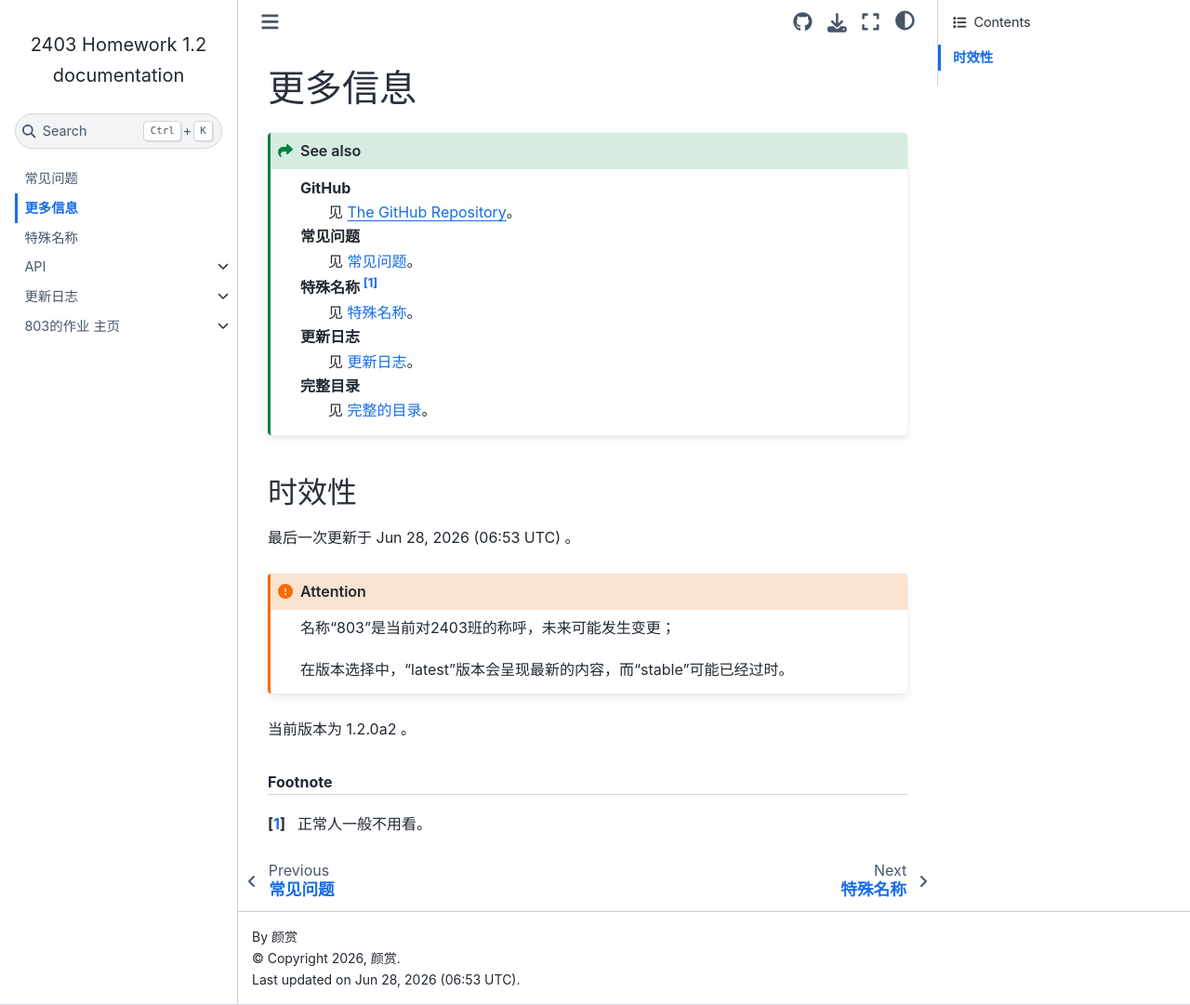
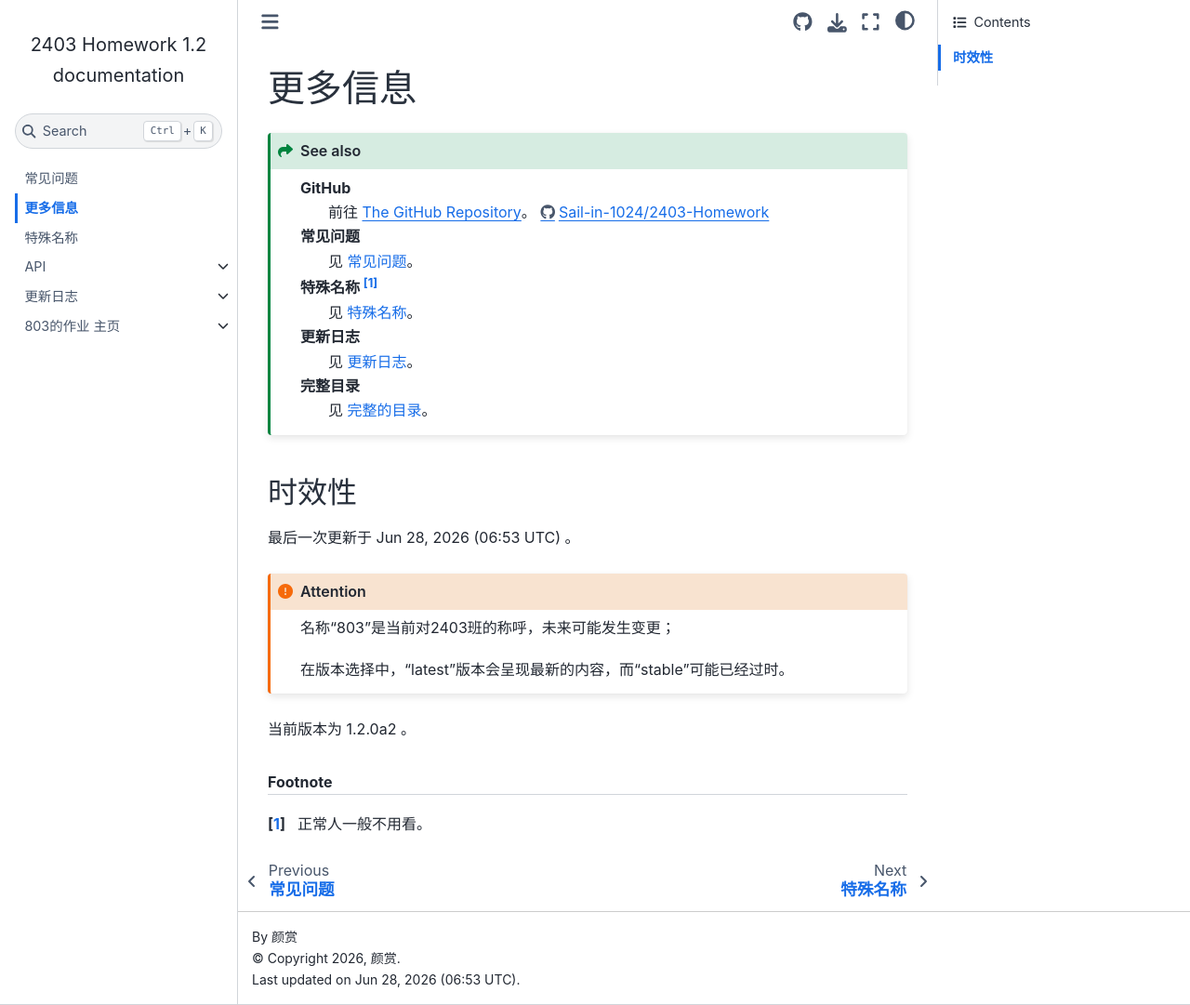
Before and after one commit to Sail-in-1024/2403-Homework, a Sphinx documentation site: the page built from docs/source/moreinfo.rst, in a window 1280 px wide and 1081 px high. Shown: the whole window at 93% size. Built offline with Sphinx 7.4.7 and the Sphinx Book theme 1.1.4, drawn with Linux system fonts in a browser that asks for light colours.

Commit message:
更新 moreinfo.rst

```diff
--- a/docs/source/moreinfo.rst
+++ b/docs/source/moreinfo.rst
@@ -5,7 +5,8 @@
 .. seealso::
 
    GitHub
-      见 `The GitHub Repository`_。
+      前往 `The GitHub Repository`_。
+      https://github.com/Sail-in-1024/2403-Homework
 
    常见问题
       见 :doc:`faq`。
```
